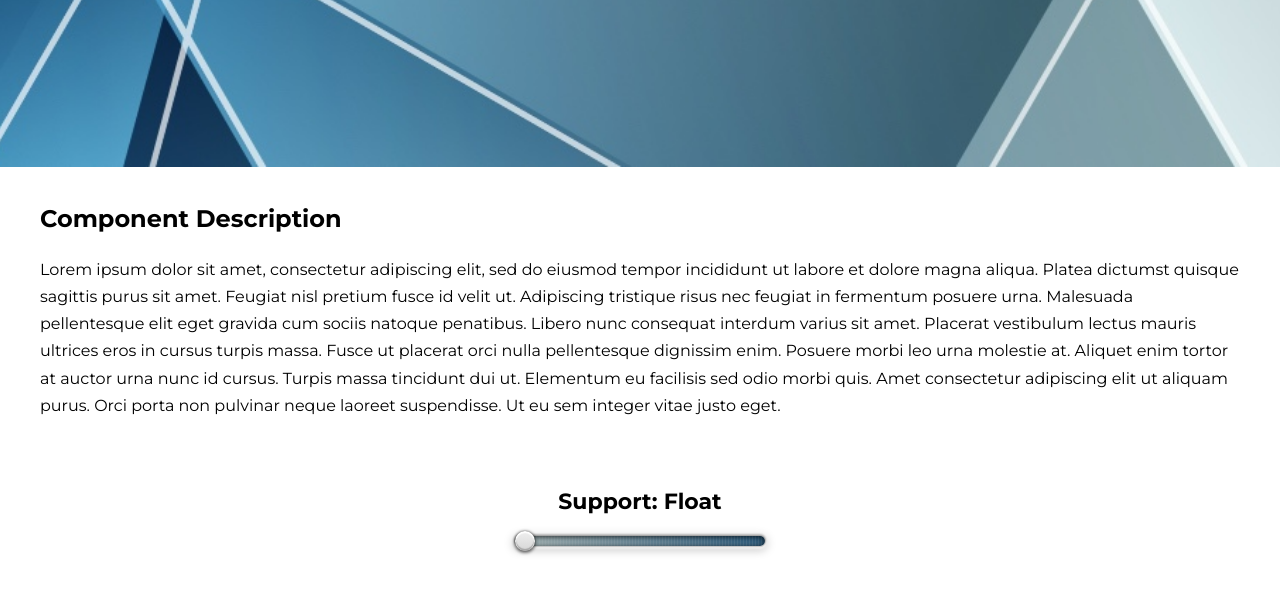
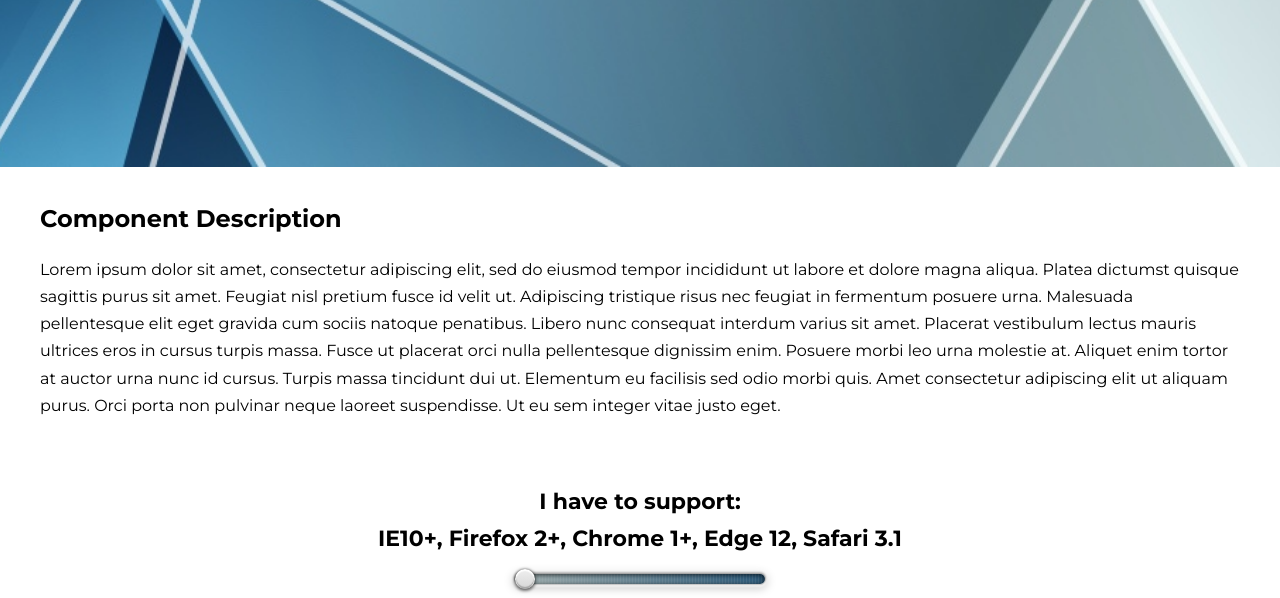
Before and after one commit to livevie/gridpatternlab, a website: page gallery.html in a window 1280 px wide. Shown: the part 333-931 px from the top of the page. Drawn offline with Linux system fonts and the light colour scheme.

Commit message:
Switch display from feature to browser support

```diff
--- a/gallery.html
+++ b/gallery.html
@@ -35,7 +35,7 @@
             <h2>Component Description</h2>
             <p>Lorem ipsum dolor sit amet, consectetur adipiscing elit, sed do eiusmod tempor incididunt ut labore et dolore magna aliqua. Platea dictumst quisque sagittis purus sit amet. Feugiat nisl pretium fusce id velit ut. Adipiscing tristique risus nec feugiat in fermentum posuere urna. Malesuada pellentesque elit eget gravida cum sociis natoque penatibus. Libero nunc consequat interdum varius sit amet. Placerat vestibulum lectus mauris ultrices eros in cursus turpis massa. Fusce ut placerat orci nulla pellentesque dignissim enim. Posuere morbi leo urna molestie at. Aliquet enim tortor at auctor urna nunc id cursus. Turpis massa tincidunt dui ut. Elementum eu facilisis sed odio morbi quis. Amet consectetur adipiscing elit ut aliquam purus. Orci porta non pulvinar neque laoreet suspendisse. Ut eu sem integer vitae justo eget.</p>
         </div>
-        <div class="support">Support:
+        <div class="support">I have to support:<br />
             <span class="js-support"></span>
             <div>
                 <input type="range" name="" id="" min="1" max="3" step="1" value="0">
--- a/js/gallery.js
+++ b/js/gallery.js
@@ -1,4 +1,4 @@
-const support = ['Float', 'Flexbox', 'Grid'];
+const support = ['IE10+, Firefox 2+, Chrome 1+, Edge 12, Safari 3.1', 'IE11+, Firefox 22+, Chrome 29+, Edge 12, Safari 9', 'Firefox 52+, Chrome 57+, Edge 16+, Safari 10.1'];
 const css = `body {
   background: #fff;
 }
```
